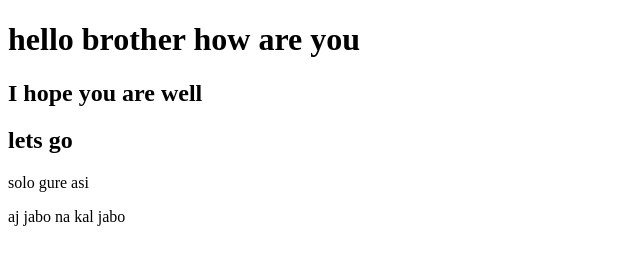
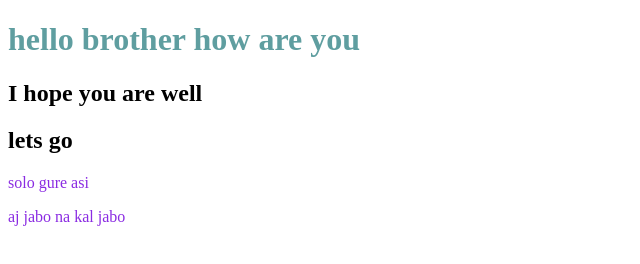
Before and after one commit to Nituchakma/my-second-repo, a plain HTML site: page index.html in a window 1280 px wide. Shown: the whole page, without its empty margins (0-640 px from the left). Drawn offline with Linux system fonts and the light colour scheme.

Commit message:
css change updated

```diff
--- a/index.html
+++ b/index.html
@@ -5,6 +5,8 @@
     <meta http-equiv="X-UA-Compatible" content="IE=edge">
     <meta name="viewport" content="width=device-width, initial-scale=1.0">
     <title>my second github repo</title>
+    <link rel="stylesheet" href="style.css">
+
 </head>
 <body>
     <h1>hello brother how are you</h1>
--- /dev/null
+++ b/style.css
@@ -0,0 +1,6 @@
+p{
+    color: blueviolet;
+}
+h1{
+    color: cadetblue;
+}
```
